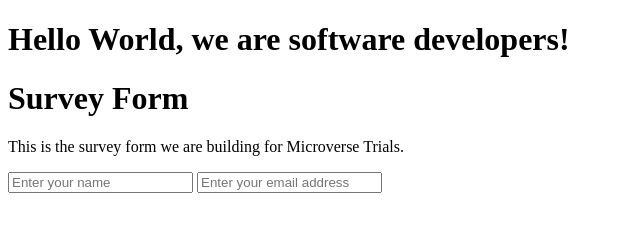
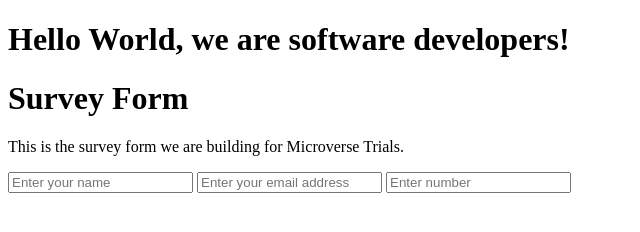
Before and after one commit to jrai0792/microverseTrials, a plain HTML site: page index.html in a window 1280 px wide. Shown: the whole page, without its empty margins (0-640 px from the left). Drawn offline with Linux system fonts and the light colour scheme.

Commit message:
user story 7 and 8 added

```diff
--- a/index.html
+++ b/index.html
@@ -11,7 +11,7 @@
         <form id="survey-form">
             <input type="text" id="name" placeholder="Enter your name">
             <input type="email" id="email" placeholder="Enter your email address">
-
+            <input type="number" id="number" placeholder="Enter number">
         </form>
     </body>
 </html>
```
